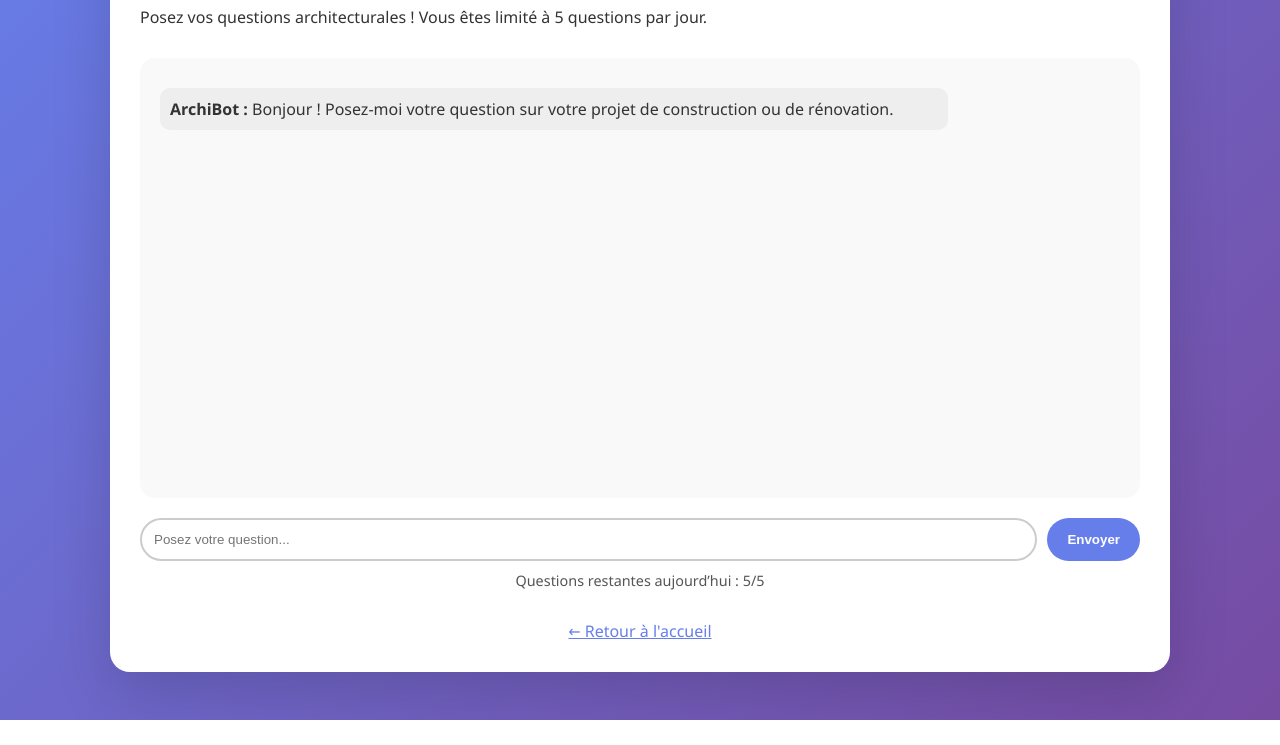
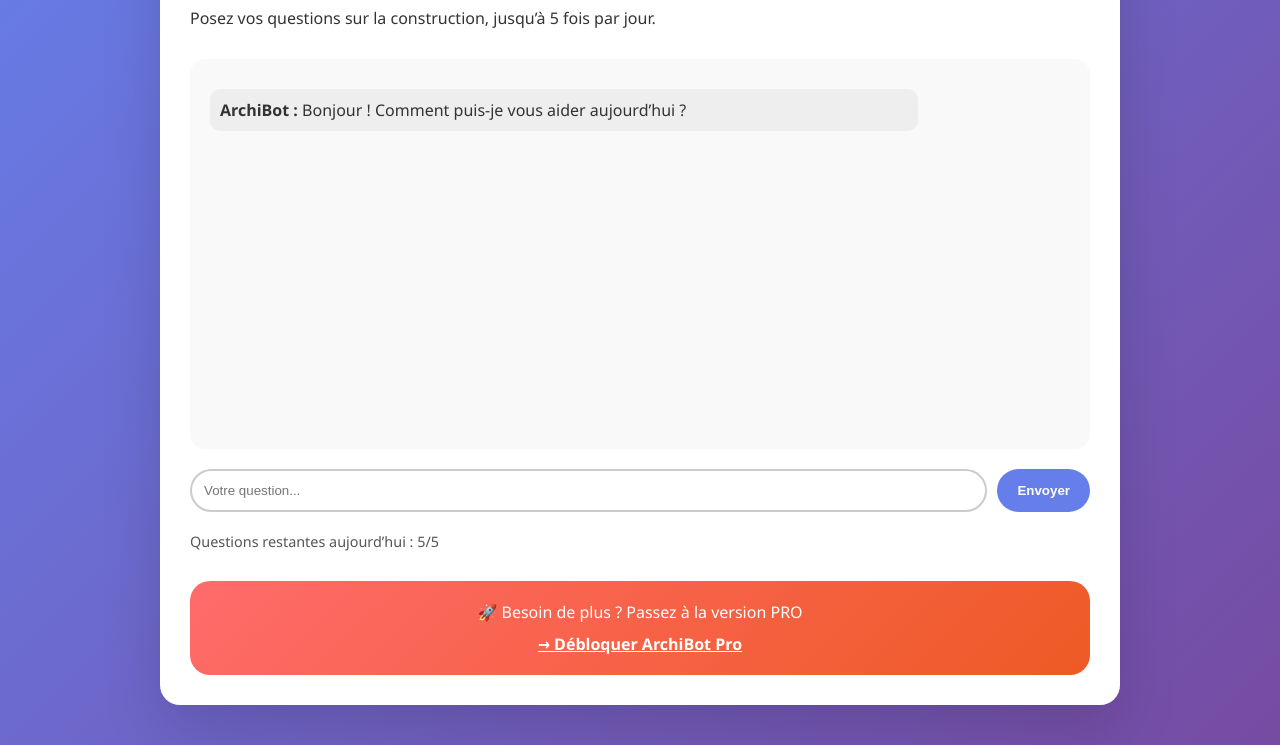
Before and after one commit to AHK1233/ARCHIBOTPRO, a plain HTML site: page archibotpro-free.html in a window 1280 px wide. Shown: the part 158-903 px from the top of the page. Before the commit the page ends 878 px from the top, so only its background shows below. Drawn offline with Linux system fonts and the light colour scheme.

Commit message:
Update archibotpro-free.html

```diff
--- a/archibotpro-free.html
+++ b/archibotpro-free.html
@@ -1,4 +1,3 @@
-<!-- FICHIER : archibotpro-free.html -->
 <!DOCTYPE html>
 <html lang="fr">
 <head>
@@ -7,13 +6,14 @@
   <title>ArchiBot Pro – Version Gratuite</title>
   <style>
     body {
-      font-family: 'Segoe UI', Tahoma, Geneva, Verdana, sans-serif;
-      background: linear-gradient(135deg, #667eea 0%, #764ba2 100%);
+      font-family: 'Segoe UI', Tahoma, sans-serif;
+      background: linear-gradient(135deg, #667eea, #764ba2);
       color: #333;
+      margin: 0;
       padding: 40px 20px;
     }
     .container {
-      max-width: 1000px;
+      max-width: 900px;
       margin: auto;
       background: white;
       border-radius: 20px;
@@ -22,34 +22,15 @@
     }
     h1 {
       color: #667eea;
+      font-size: 2.2rem;
     }
-    .chat-box {
+    .chat {
       margin-top: 30px;
       background: #f9f9f9;
+      border-radius: 15px;
       padding: 20px;
-      border-radius: 15px;
-      height: 400px;
+      height: 350px;
       overflow-y: auto;
-    }
-    .input-area {
-      display: flex;
-      margin-top: 20px;
-    }
-    input {
-      flex: 1;
-      padding: 12px;
-      border: 2px solid #ccc;
-      border-radius: 25px;
-      margin-right: 10px;
-    }
-    button {
-      background: #667eea;
-      color: white;
-      padding: 12px 20px;
-      border: none;
-      border-radius: 25px;
-      font-weight: bold;
-      cursor: pointer;
     }
     .message {
       margin: 10px 0;
@@ -66,19 +47,43 @@
     .bot {
       background: #eee;
     }
-    .counter {
-      margin-top: 10px;
+    .input-area {
+      margin-top: 20px;
+      display: flex;
+      gap: 10px;
+    }
+    input {
+      flex: 1;
+      padding: 12px;
+      border-radius: 25px;
+      border: 2px solid #ccc;
+    }
+    button {
+      padding: 12px 20px;
+      background: #667eea;
+      color: white;
+      border: none;
+      border-radius: 25px;
+      font-weight: bold;
+    }
+    .notice {
+      margin-top: 20px;
       font-size: 0.9rem;
       color: #555;
+    }
+    .pro-upgrade {
+      margin-top: 30px;
+      background: linear-gradient(135deg, #ff6b6b, #ee5a24);
+      color: white;
       text-align: center;
+      padding: 20px;
+      border-radius: 20px;
     }
-    .back {
-      display: block;
-      margin-top: 30px;
-      text-align: center;
-    }
-    .back a {
-      color: #667eea;
+    .pro-upgrade a {
+      color: white;
+      font-weight: bold;
+      display: inline-block;
+      margin-top: 10px;
       text-decoration: underline;
     }
   </style>
@@ -86,63 +91,61 @@
 <body>
   <div class="container">
     <h1>Assistant ArchiBot – Version Gratuite</h1>
-    <p>Posez vos questions architecturales ! Vous êtes limité à 5 questions par jour.</p>
+    <p>Posez vos questions sur la construction, jusqu’à 5 fois par jour.</p>
 
-    <div class="chat-box" id="chatBox">
-      <div class="message bot"><strong>ArchiBot :</strong> Bonjour ! Posez-moi votre question sur votre projet de construction ou de rénovation.</div>
+    <div class="chat" id="chatBox">
+      <div class="message bot"><strong>ArchiBot :</strong> Bonjour ! Comment puis-je vous aider aujourd’hui ?</div>
     </div>
 
     <div class="input-area">
-      <input type="text" id="userInput" placeholder="Posez votre question..." maxlength="200" />
+      <input type="text" id="userInput" placeholder="Votre question..." maxlength="200">
       <button onclick="sendMessage()">Envoyer</button>
     </div>
 
-    <div class="counter">
+    <div class="notice">
       Questions restantes aujourd’hui : <span id="remaining">5</span>/5
     </div>
 
-    <div class="back">
-      <a href="index.html">← Retour à l'accueil</a>
+    <div class="pro-upgrade">
+      🚀 Besoin de plus ? Passez à la version PRO<br>
+      <a href="index.html">→ Débloquer ArchiBot Pro</a>
     </div>
   </div>
 
   <script>
-    let questionsUsed = parseInt(localStorage.getItem("questionsUsed") || "0");
+    let used = parseInt(localStorage.getItem("questionsUsed") || "0");
     const today = new Date().toDateString();
-    const lastReset = localStorage.getItem("lastReset");
-
-    if (today !== lastReset) {
-      questionsUsed = 0;
+    if (localStorage.getItem("lastDay") !== today) {
+      used = 0;
+      localStorage.setItem("lastDay", today);
       localStorage.setItem("questionsUsed", "0");
-      localStorage.setItem("lastReset", today);
     }
 
-    const maxQuestions = 5;
     updateCounter();
 
     function sendMessage() {
       const input = document.getElementById("userInput");
-      const message = input.value.trim();
-      if (!message || questionsUsed >= maxQuestions) return;
+      const msg = input.value.trim();
+      if (!msg || used >= 5) return;
 
-      addMessage(message, "user");
-      input.value = "";
+      addMessage(msg, "user");
 
       setTimeout(() => {
-        const replies = [
-          "Bonne question ! Pour des réponses plus détaillées, passez à la version PRO.",
-          "Je peux vous aider, mais mes capacités sont limitées ici.",
-          "La version PRO permet de générer automatiquement les plans et estimations.",
-          "Pour plus de précision, passez à ArchiBot Pro.",
-          "Intéressant ! Je vous recommande de consulter un architecte agréé. 😊"
+        const responses = [
+          "Bonne question ! Je vous recommande la version PRO pour un chiffrage précis.",
+          "Je peux vous orienter, mais mes fonctions sont limitées ici.",
+          "La version PRO permet de générer des plans détaillés automatiquement.",
+          "Besoin d’estimations ? Passez à ArchiBot Pro pour un devis complet.",
+          "Merci pour votre question ! Pour plus d’outils, passez à la version PRO."
         ];
-        const reply = replies[Math.floor(Math.random() * replies.length)];
+        const reply = responses[Math.floor(Math.random() * responses.length)];
         addMessage(reply, "bot");
+      }, 800);
 
-        questionsUsed++;
-        localStorage.setItem("questionsUsed", questionsUsed);
-        updateCounter();
-      }, 800);
+      used++;
+      localStorage.setItem("questionsUsed", used);
+      updateCounter();
+      input.value = "";
     }
 
     function addMessage(text, type) {
@@ -155,7 +158,7 @@
     }
 
     function updateCounter() {
-      document.getElementById("remaining").textContent = maxQuestions - questionsUsed;
+      document.getElementById("remaining").textContent = 5 - used;
     }
   </script>
 </body>
```
